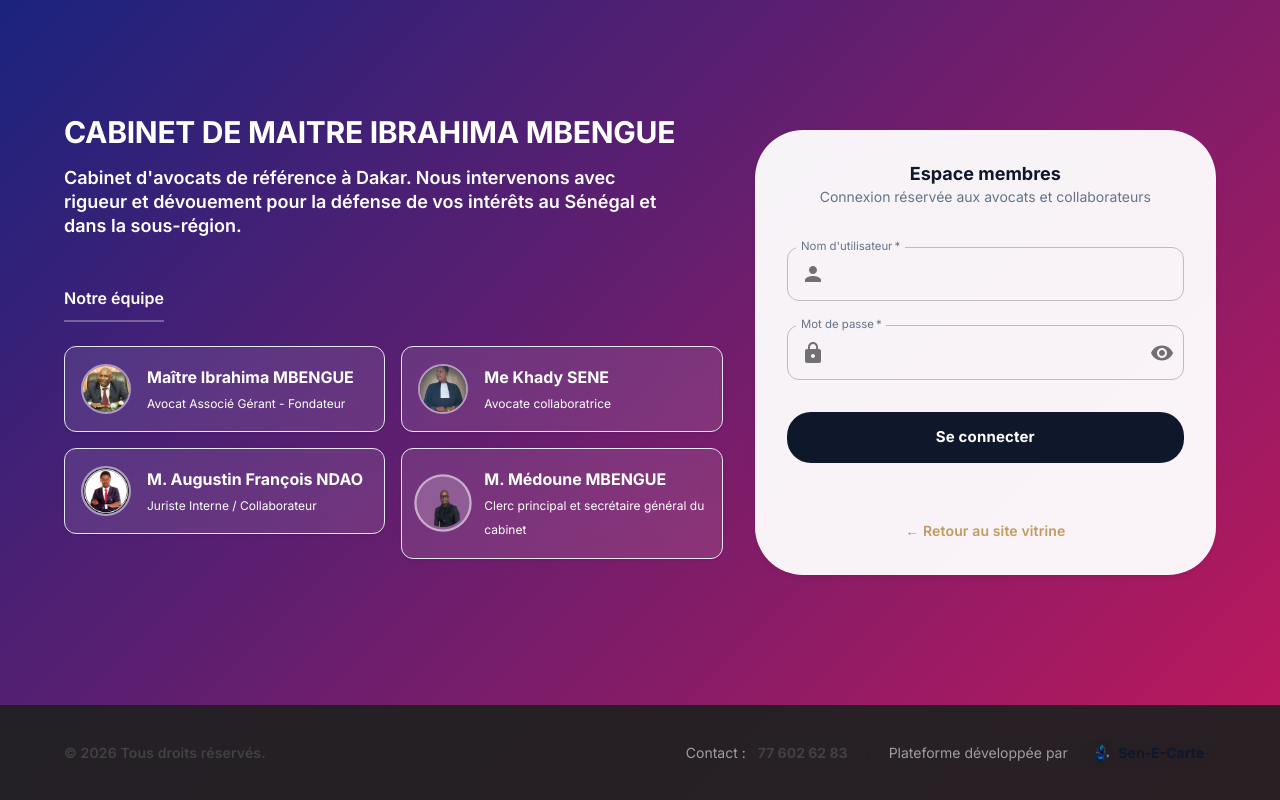
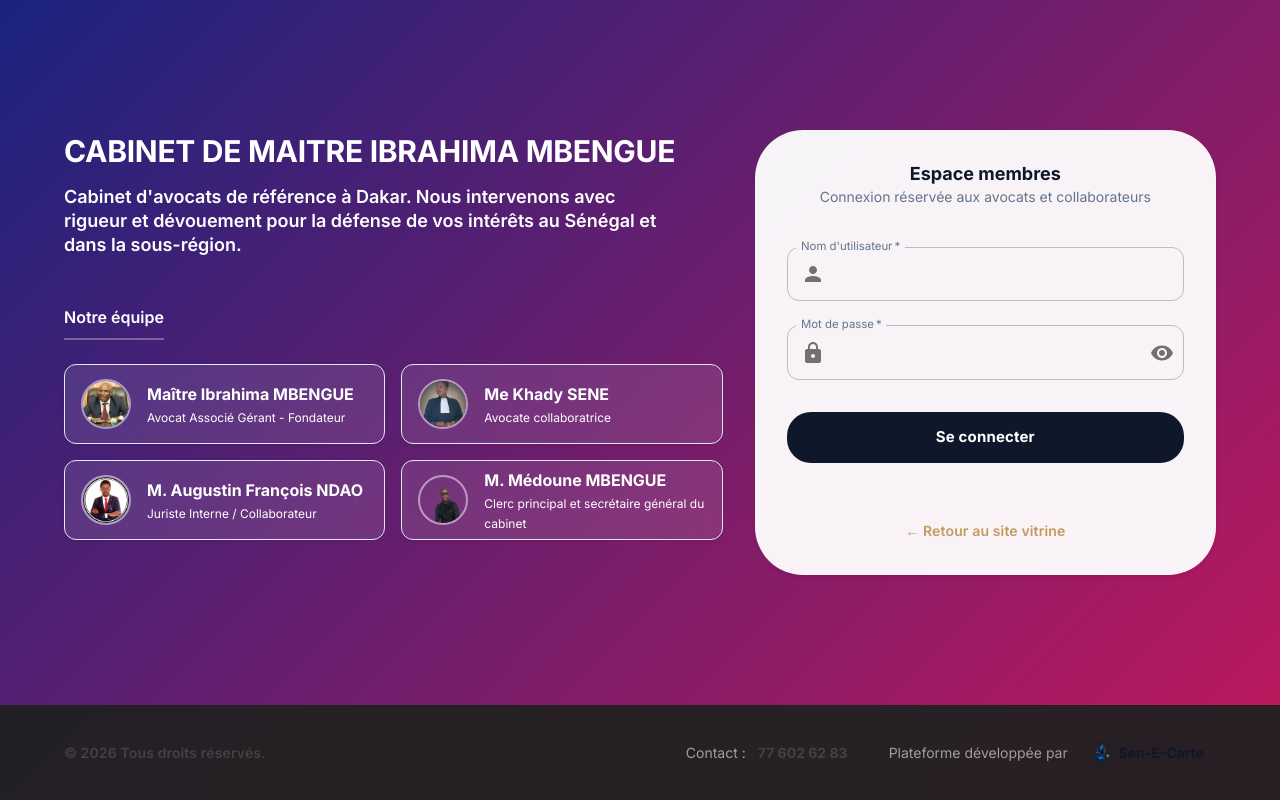
Before and after one commit to Metzo08/legaldoc-suite, a React (Create React App) app in the folder frontend/: page /login in a window 1280 px wide. Built offline with nearby package versions, Linux system fonts and the light colour scheme; no server answers.

Commit message:
Fix team card uniform sizing

```diff
--- a/frontend/src/pages/Login.js
+++ b/frontend/src/pages/Login.js
@@ -141,7 +141,7 @@ function Login({ setIsAuthenticated, cabinetInfo }) {
                                 <Grid container spacing={2}>
                                     {displayTeam.map((member) => (
                                         <Grid item xs={12} sm={6} key={member.id}>
-                                            <Paper sx={{ p: 2, bgcolor: 'rgba(255,255,255,0.1)', backdropFilter: 'blur(10px)', color: 'white', display: 'flex', alignItems: 'center' }}>
+                                            <Paper sx={{ p: 2, bgcolor: 'rgba(255,255,255,0.1)', backdropFilter: 'blur(10px)', color: 'white', display: 'flex', alignItems: 'center', minHeight: 80, height: 80 }}>
                                                 {member.photo ? (
                                                     <Box
                                                         component="img"
@@ -153,17 +153,15 @@ function Login({ setIsAuthenticated, cabinetInfo }) {
                                                             objectFit: 'cover',
                                                             mr: 2,
                                                             border: '2px solid rgba(255,255,255,0.5)',
-                                                            transform: member.name.includes('Médoune') ? 'scale(1.15)' : 'none',
-                                                            bgcolor: member.name.includes('Médoune') ? 'rgba(255,255,255,0.2)' : 'transparent',
-                                                            padding: member.name.includes('Médoune') ? '2px' : 0
+                                                            flexShrink: 0
                                                         }}
                                                     />
                                                 ) : (
-                                                    <Person sx={{ width: 50, height: 50, p: 1, bgcolor: 'rgba(255,255,255,0.2)', borderRadius: '50%', mr: 2 }} />
+                                                    <Person sx={{ width: 50, height: 50, p: 1, bgcolor: 'rgba(255,255,255,0.2)', borderRadius: '50%', mr: 2, flexShrink: 0 }} />
                                                 )}
-                                                <Box>
-                                                    <Typography variant="subtitle1" fontWeight="bold" sx={{ color: '#ffffff !important' }}>{member.name}</Typography>
-                                                    <Typography variant="caption" sx={{ opacity: 1, color: '#ffffff !important' }}>{member.role}</Typography>
+                                                <Box sx={{ overflow: 'hidden', flex: 1 }}>
+                                                    <Typography variant="subtitle1" fontWeight="bold" sx={{ color: '#ffffff !important', whiteSpace: 'nowrap', overflow: 'hidden', textOverflow: 'ellipsis' }}>{member.name}</Typography>
+                                                    <Typography variant="caption" sx={{ opacity: 1, color: '#ffffff !important', display: '-webkit-box', WebkitLineClamp: 2, WebkitBoxOrient: 'vertical', overflow: 'hidden' }}>{member.role}</Typography>
                                                 </Box>
                                             </Paper>
                                         </Grid>
```
